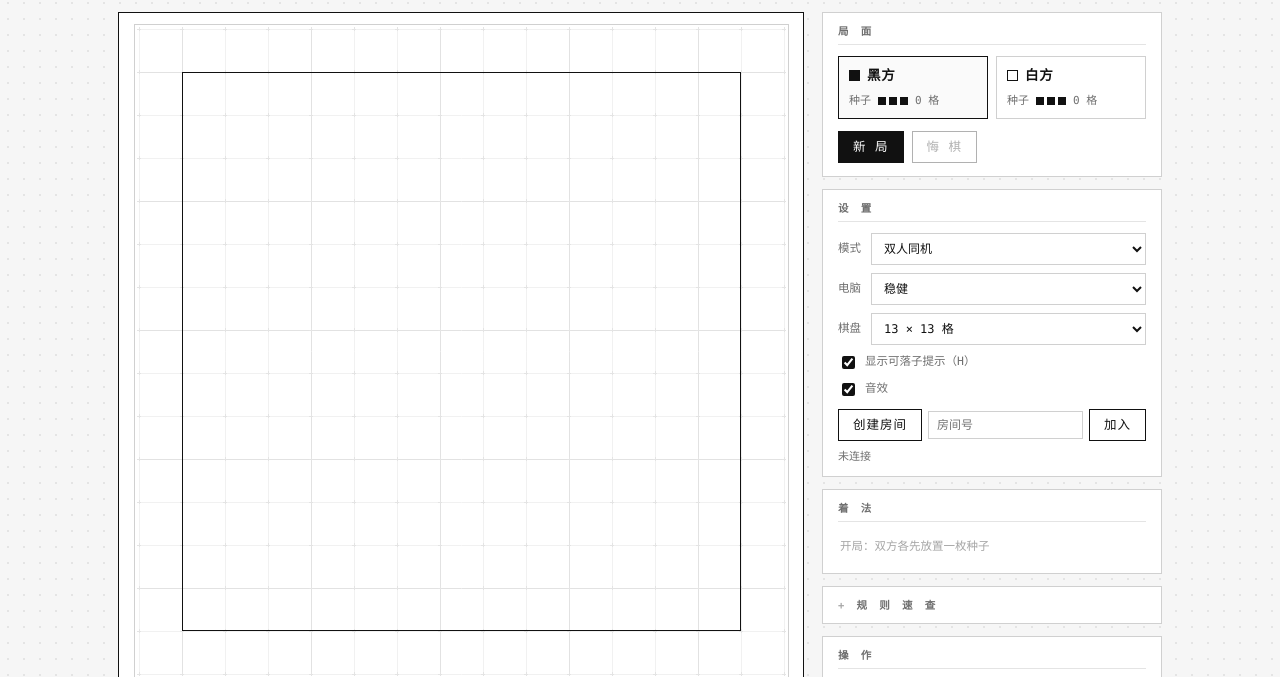
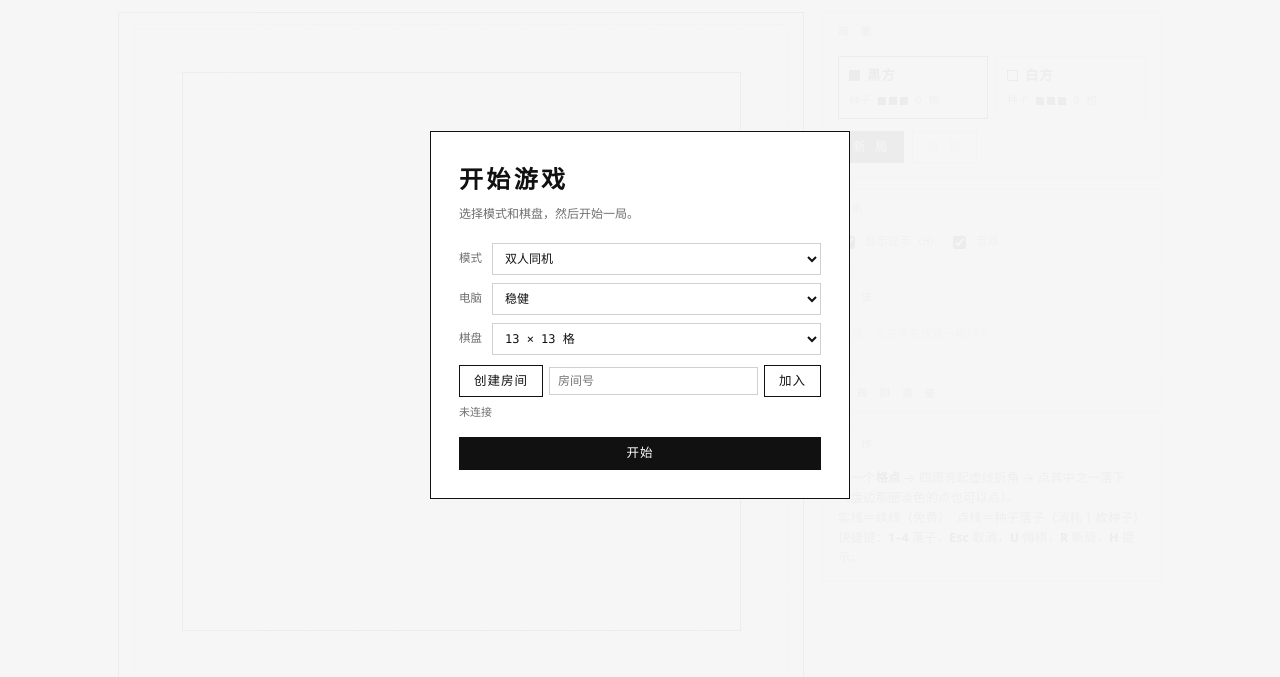
Before and after one commit to mindtravel/L, a website with bundled scripts: page index.html in a window 1280 px wide. Shown: the part 85-762 px from the top of the page. Built offline with nearby package versions, Linux system fonts and the light colour scheme.

Commit message:
Add online lobby and synchronize room state

```diff
--- a/css/base.css
+++ b/css/base.css
@@ -64,6 +64,13 @@ main{display:grid;grid-template-columns:minmax(320px,1fr) 340px;gap:18px;align-i
   margin-top:26px;padding-top:14px;border-top:1px solid var(--hair);
 }
 
+.start-screen{position:fixed;inset:0;z-index:40;display:grid;place-items:center;background:rgba(246,246,246,.96)}
+.start-screen[hidden]{display:none}
+.start-box{width:min(420px,calc(100vw - 32px));padding:28px;border:1px solid var(--ink);background:var(--paper)}
+.start-box h2{margin:0;font-size:24px;letter-spacing:.14em}
+.start-sub{margin:5px 0 22px;color:var(--ink-2);font:12px var(--mono)}
+.start-button{width:100%;margin-top:18px}
+
 /* ---------- 键盘可达性 ---------- */
 button:focus-visible,select:focus-visible,summary:focus-visible,input:focus-visible,canvas:focus-visible{
   outline:2px solid var(--ink);outline-offset:2px;
--- a/index.html
+++ b/index.html
@@ -20,6 +20,34 @@
     </div>
     <div class="turnpill" id="turnpill"><span class="swatch"></span><span id="turntext">黑方回合</span></div>
   </header>
+
+  <section class="start-screen" id="startScreen">
+    <div class="start-box">
+      <h2>开始游戏</h2>
+      <p class="start-sub">选择模式和棋盘，然后开始一局。</p>
+      <div class="fields">
+        <span>模式</span>
+        <select id="selMode">
+          <option value="pvp">双人同机</option>
+          <option value="pve">人机 · 我执黑</option>
+          <option value="evp">人机 · 我执白</option>
+          <option value="eve">AI 自弈（观赏）</option>
+          <option value="online">联机对弈</option>
+        </select>
+        <span>电脑</span>
+        <select id="selLevel"><option value="1">随手</option><option value="2" selected>稳健</option><option value="3">凶狠</option></select>
+        <span>棋盘</span>
+        <select id="selSize"><option value="13" selected>13 × 13 格</option><option value="15">15 × 15 格</option><option value="17">17 × 17 格</option><option value="19">19 × 19 格</option><option value="21">21 × 21 格</option></select>
+      </div>
+      <div class="room-controls" id="roomControls" hidden>
+        <button id="btnCreateRoom">创建房间</button>
+        <input id="roomIdInput" maxlength="8" placeholder="房间号" aria-label="房间号">
+        <button id="btnJoinRoom">加入</button>
+        <small id="roomStatus">未连接</small>
+      </div>
+      <button class="primary start-button" id="btnStartGame">开始</button>
+    </div>
+  </section>
 
   <main>
     <section class="boardcard">
@@ -63,41 +91,7 @@
         </div>
       </div>
 
-      <div class="card">
-        <h3>设 置</h3>
-        <div class="fields">
-          <span>模式</span>
-          <select id="selMode">
-            <option value="pvp">双人同机</option>
-            <option value="pve">人机 · 我执黑</option>
-            <option value="evp">人机 · 我执白</option>
-            <option value="eve">AI 自弈（观赏）</option>
-            <option value="online">联机对弈</option>
-          </select>
-          <span>电脑</span>
-          <select id="selLevel">
-            <option value="1">随手</option>
-            <option value="2" selected>稳健</option>
-            <option value="3">凶狠</option>
-          </select>
-          <span>棋盘</span>
-          <select id="selSize">
-            <option value="13" selected>13 × 13 格</option>
-            <option value="15">15 × 15 格</option>
-            <option value="17">17 × 17 格</option>
-            <option value="19">19 × 19 格</option>
-            <option value="21">21 × 21 格</option>
-          </select>
-          <label class="chk"><input type="checkbox" id="chkHints" checked>显示可落子提示（H）</label>
-          <label class="chk"><input type="checkbox" id="chkSfx" checked>音效</label>
-        </div>
-        <div class="room-controls" id="roomControls" hidden>
-          <button id="btnCreateRoom">创建房间</button>
-          <input id="roomIdInput" maxlength="8" placeholder="房间号" aria-label="房间号">
-          <button id="btnJoinRoom">加入</button>
-          <small id="roomStatus">未连接</small>
-        </div>
-      </div>
+      <div class="card"><h3>显示</h3><div class="controls"><label class="chk"><input type="checkbox" id="chkHints" checked>显示提示（H）</label><label class="chk"><input type="checkbox" id="chkSfx" checked>音效</label></div></div>
 
       <div class="card">
         <h3>着 法</h3>
--- a/js/input.js
+++ b/js/input.js
@@ -121,11 +121,14 @@
     U.$('ovAgain').addEventListener('click', function () { ZJ.game.newGame(); });
     U.$('ovView').addEventListener('click', function () { ZJ.hud.hideOverlay(); });
 
-    U.$('selMode').addEventListener('change', function () { ZJ.game.cfg.mode = this.value; ZJ.game.newGame(); });
     U.$('selMode').addEventListener('change', function () {
-      var online = this.value === 'online';
-      U.$('roomControls').hidden = !online;
-      if (online) ZJ.hud.toast('请创建房间或输入房间号加入');
+      ZJ.game.cfg.mode = this.value;
+      U.$('roomControls').hidden = this.value !== 'online';
+    });
+    U.$('selMode').addEventListener('change', function () { if (this.value === 'online') ZJ.hud.toast('请创建房间或输入房间号加入'); });
+    U.$('btnStartGame').addEventListener('click', function () {
+      U.$('startScreen').hidden = true;
+      ZJ.game.newGame();
     });
     U.$('btnCreateRoom').addEventListener('click', function () { ZJ.online.create(); });
     U.$('btnJoinRoom').addEventListener('click', function () { ZJ.online.join(U.$('roomIdInput').value.trim()); });
--- a/js/online.js
+++ b/js/online.js
@@ -22,6 +22,7 @@
       if (msg.player != null) player = msg.player;
       if (msg.type === 'created' || msg.type === 'joined') {
         ZJ.game.setOnlinePlayer(player); ZJ.game.applyOnlineState(msg.state);
+        var start = document.getElementById('startScreen'); if (start) start.hidden = true;
         status('房间 ' + roomId + ' · ' + (player === 0 ? '黑方' : '白方'));
       } else if (msg.type === 'move' || msg.type === 'state') {
         ZJ.game.applyOnlineState(msg.state);
--- a/server.js
+++ b/server.js
@@ -29,7 +29,7 @@ function publicState(room) {
 }
 
 function send(ws, type, payload) {
-  if (ws.readyState === ws.OPEN) ws.send(JSON.stringify({ type, ...payload }));
+  if (ws.readyState === 1) ws.send(JSON.stringify({ type, ...payload }));
 }
 
 function broadcast(room, type, payload) {
```
Also changed, not shown: 1 other file.
